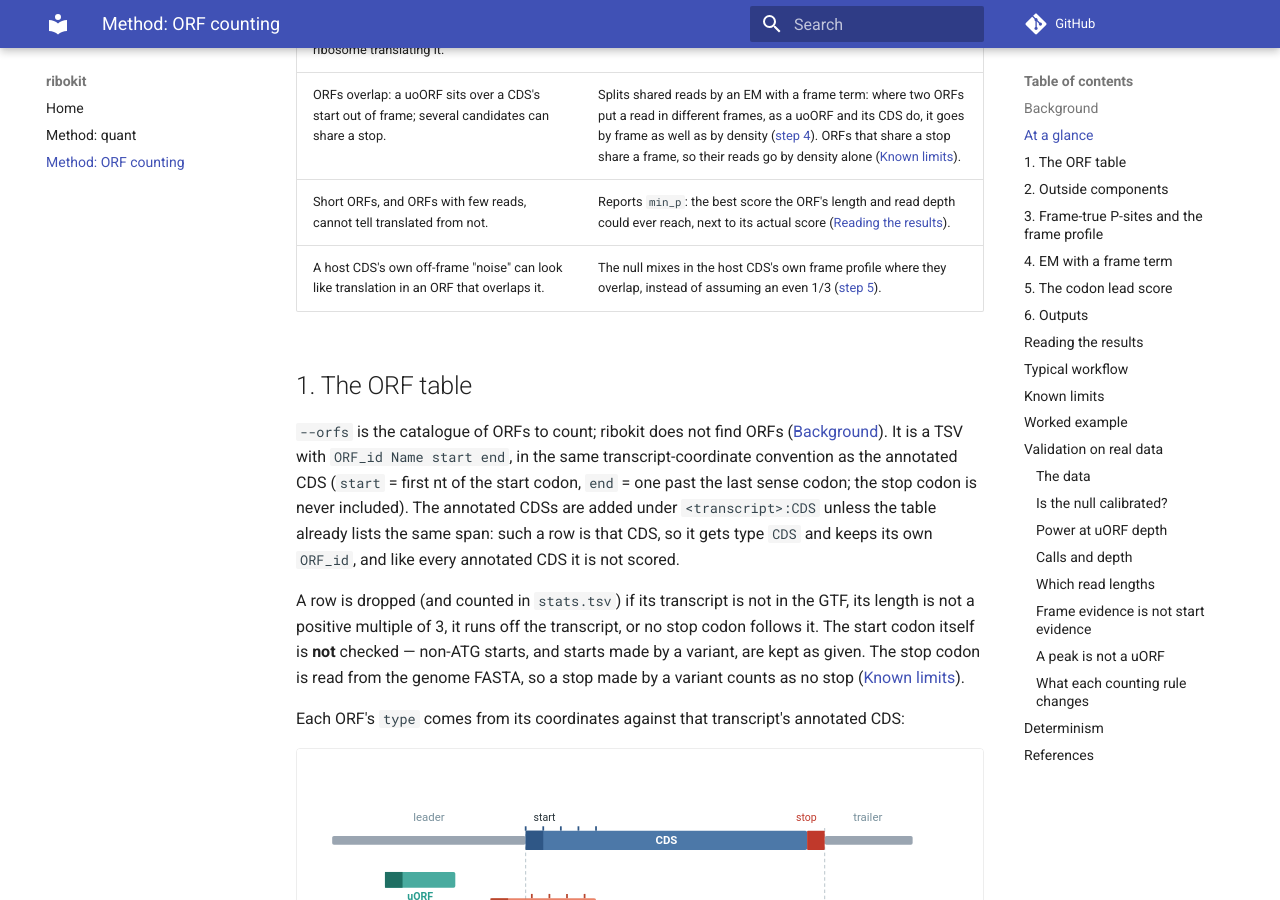
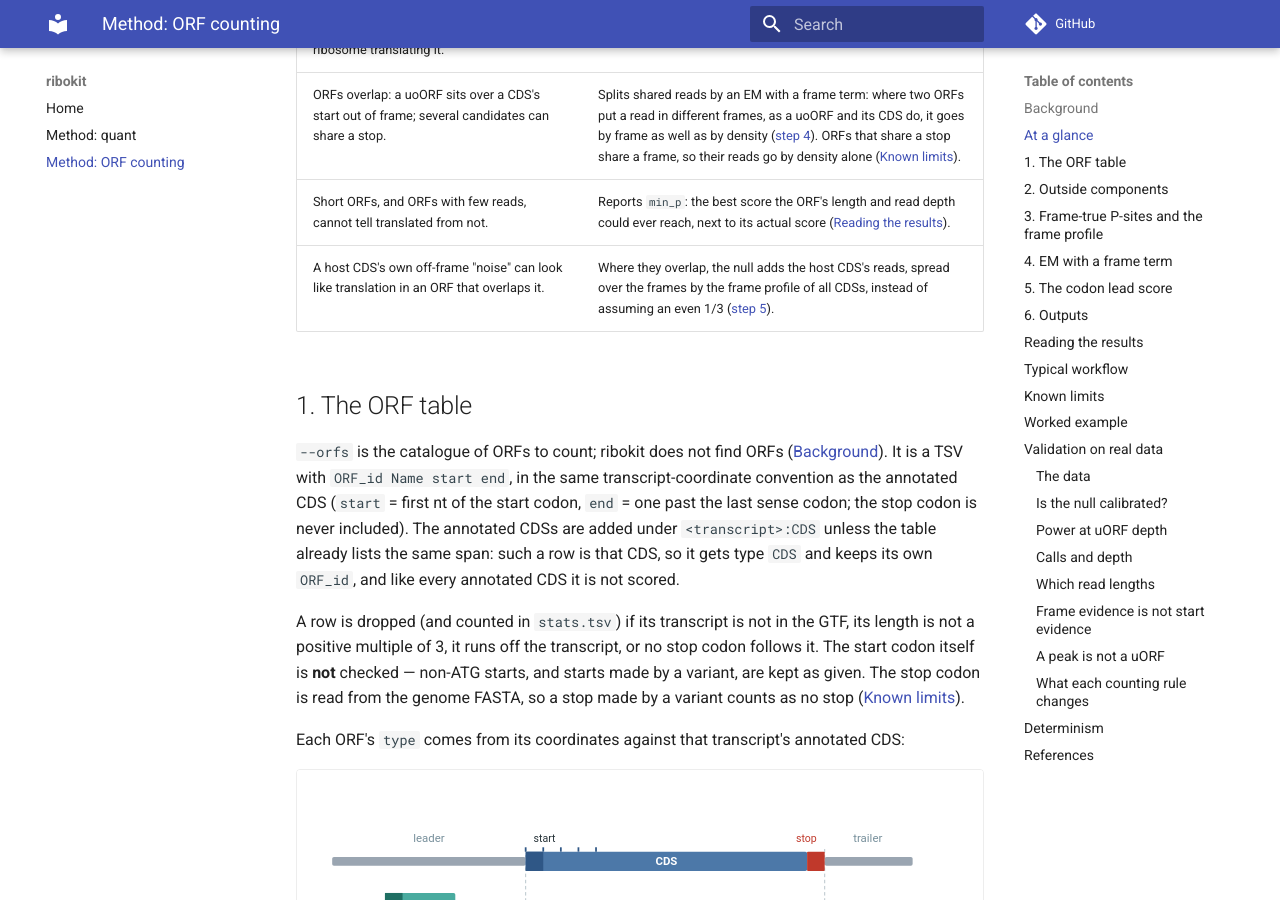
Before and after one commit to katarinagresova/ribokit, an MkDocs documentation site: the page built from docs/orfs.md, in a window 1280 px wide and 900 px high, scrolled down 3293 px. Built offline with MkDocs 1.6.1 and Material for MkDocs 9.7.7, drawn with Linux system fonts in a browser that asks for light colours; comment, search, counter and statistics services are not loaded.

Commit message:
docs: at a glance, the null uses the frame profile of all CDSs

```diff
--- a/docs/orfs.md
+++ b/docs/orfs.md
@@ -104,7 +104,7 @@ flowchart TB
 | A footprint that merely overlaps an ORF's span was not necessarily made by a ribosome translating it. | Counts a codon as evidence only if ribosomes keep landing in that ORF's own reading frame ([step 5](#5-the-codon-lead-score)). |
 | ORFs overlap: a uoORF sits over a CDS's start out of frame; several candidates can share a stop. | Splits shared reads by an EM with a frame term: where two ORFs put a read in different frames, as a uoORF and its CDS do, it goes by frame as well as by density ([step 4](#4-em-with-a-frame-term)). ORFs that share a stop share a frame, so their reads go by density alone ([Known limits](#known-limits)). |
 | Short ORFs, and ORFs with few reads, cannot tell translated from not. | Reports `min_p`: the best score the ORF's length and read depth could ever reach, next to its actual score ([Reading the results](#reading-the-results)). |
-| A host CDS's own off-frame "noise" can look like translation in an ORF that overlaps it. | The null mixes in the host CDS's own frame profile where they overlap, instead of assuming an even 1/3 ([step 5](#5-the-codon-lead-score)). |
+| A host CDS's own off-frame "noise" can look like translation in an ORF that overlaps it. | Where they overlap, the null adds the host CDS's reads, spread over the frames by the frame profile of all CDSs, instead of assuming an even 1/3 ([step 5](#5-the-codon-lead-score)). |
 
 ## 1. The ORF table
 
```
